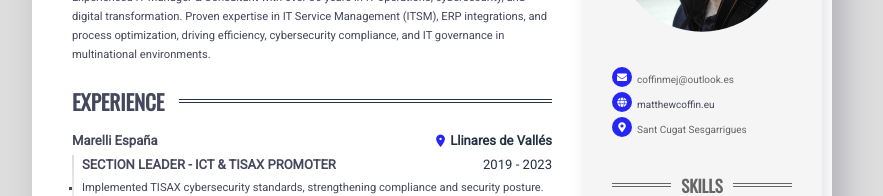
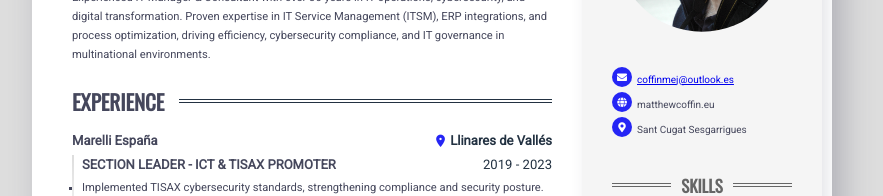
Before and after one commit to Bartyboy321/resume, a plain HTML site: page index.html in a window 1280 px wide. Shown: the part 223-419 px from the top of the page, without its empty margins (208-1091 px from the left). Drawn offline with nearby package versions, Linux system fonts and the light colour scheme.

Commit message:
Update index.html
Added mailto and location links

```diff
--- a/index.html
+++ b/index.html
@@ -254,7 +254,7 @@
     <ul>
 
         <li class="contact__item">
-            <i class="fas fa-envelope"></i><span>coffinmej@outlook.es</span>
+            <i class="fas fa-envelope"></i><span><a href="mailto:coffinmej@outlook.es">coffinmej@outlook.es</a></span>
         </li>
 
         <li class="contact__item">
@@ -262,7 +262,7 @@
         </li>
 
         <li class="contact__item">
-            <i class="fas fa-map-marker-alt"></i><span>Sant Cugat Sesgarrigues</span>
+            <i class="fas fa-map-marker-alt"></i><span><a class="contact__link" href="https://maps.app.goo.gl/MeXM4BLY4LNEpNqd6" target="_blank">Sant Cugat Sesgarrigues</a></span>
         </li>
 
     </ul>
```
